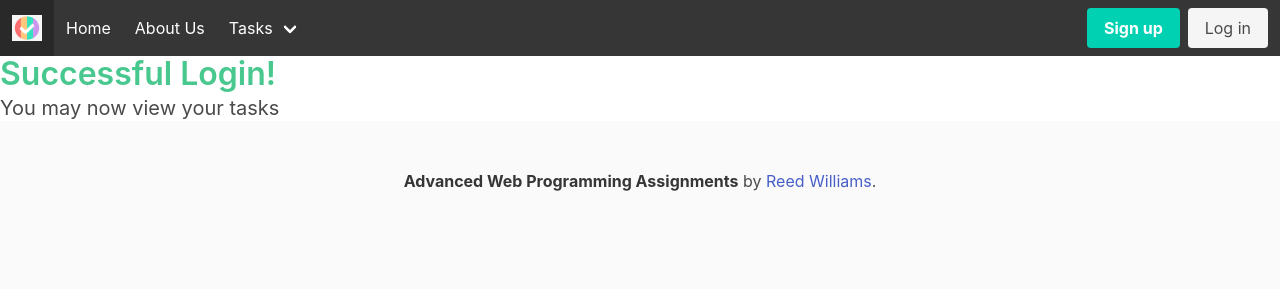
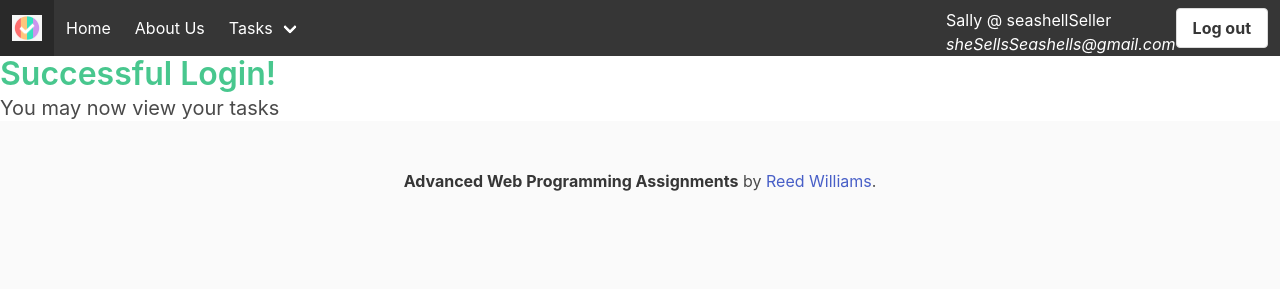
Before and after one commit to Reed-Williams/finalProject, a Vue app in the folder client/: page /login in a window 1280 px wide. Both pictures are taken after a click on the button "SallyLoginTest". Shown: the top 300 px of the page. Built offline with nearby package versions, Linux system fonts and the light colour scheme.

Commit message:
loginbadge complete

```diff
--- /dev/null
+++ b/client/src/components/LoginBadge.vue
@@ -0,0 +1,35 @@
+<script setup lang="ts">
+
+import { RouterLink } from 'vue-router';
+
+import session, {Logout} from "../models/session";
+
+</script>
+
+<template>
+    <!--Here we have what gets shown if no one is logged in-->
+    <div class="buttons" v-if="!session.user">
+            <router-link class="button" to = /signup>
+              <strong>Sign up</strong>
+            </router-link>
+            <router-link class="button" to = /login>
+              <strong>Login</strong>
+            </router-link>
+    </div>
+
+    <!--Here we have user information if someone is logged in-->
+    <div class="buttons" v-else>
+        <div class="avatar">
+                {{ session.user.name}} @ {{ session.user.username}}
+                <br />
+                <i>{{ session.user.email }}</i>
+        </div>
+        <a class="button us-primary" @click="Logout()">
+            <strong>Log out</strong>
+        </a>
+    </div>
+</template>
+
+<style scoped>
+
+</style>
--- a/client/src/components/Nav.vue
+++ b/client/src/components/Nav.vue
@@ -1,5 +1,6 @@
 <script setup lang="ts">
 import { RouterLink } from 'vue-router';
+import LoginBadge from './LoginBadge.vue';
 
 </script>
 
@@ -49,14 +50,7 @@ import { RouterLink } from 'vue-router';
 
     <div class="navbar-end">
       <div class="navbar-item">
-        <div class="buttons">
-          <router-link class="button is-primary" to = /signUp>
-            <strong>Sign up</strong>
-          </router-link>
-          <router-link class="button is-light" to = /login>
-            Log in
-          </router-link>
-        </div>
+        <login-badge></login-badge>
       </div>
     </div>
   </div>
```
